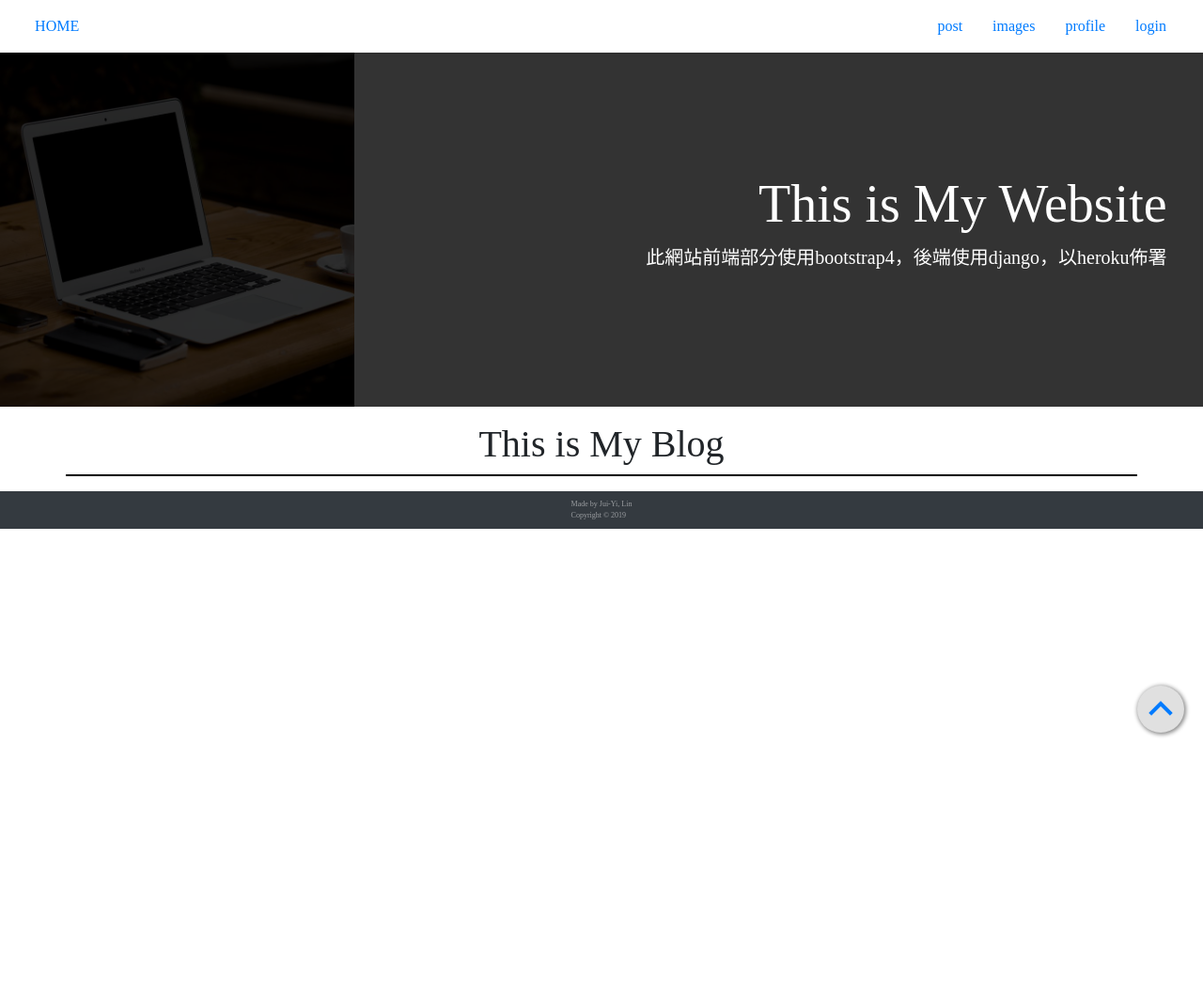
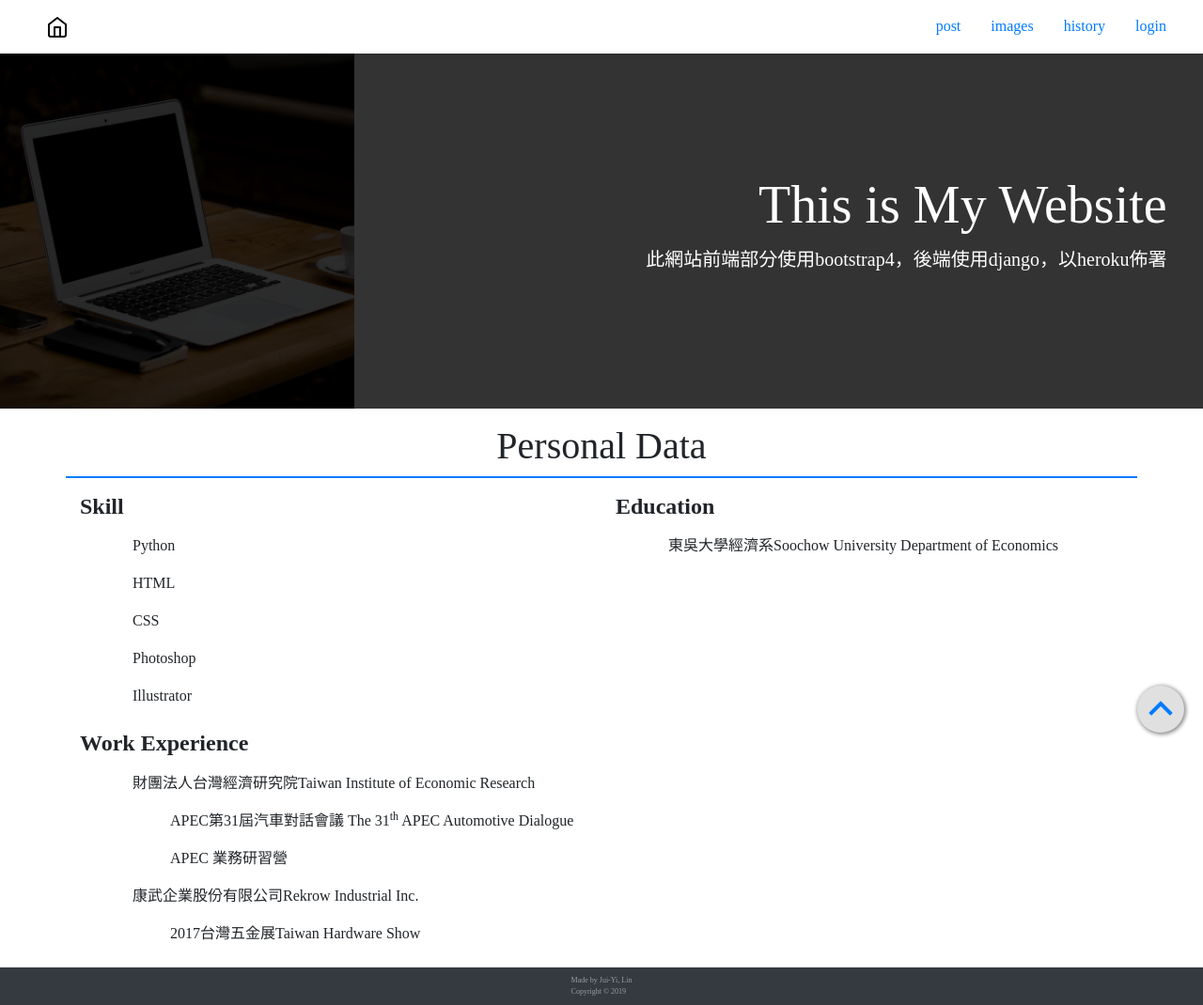
Before and after one commit to juiyilin/django_demo, a Django app: page / in a window 1280 px wide. Shown: the whole page at 94% size. Before the commit the page ends 785 px from the top, so only its background shows below. Run offline with Django 3.2, Linux system fonts and the light colour scheme; data that the repository does not hold is empty; some libraries are stand-ins or nearby versions.

Commit message:
index personal data

```diff
--- a/myblog/templates/base.html
+++ b/myblog/templates/base.html
@@ -21,9 +21,9 @@
     {% load staticfiles %}
     <link rel="stylesheet" href="{% static 'base.css' %}">
 </head>
+{%load static%}
 {% include 'nav.html' %}
 <!-- banner -->
-{%load static%}
 <header>
     <div class="container-fluid" id='jum'>
         <div class="row align-item-center">
--- a/myblog/templates/index.html
+++ b/myblog/templates/index.html
@@ -8,31 +8,56 @@
 
 <body>
     {% block body_title %}
-    <h1>This is My Blog</h1>
+    <h1>Personal Data</h1>
     {% endblock %}
     {% block content %}
-
-    <!-- 區塊1 -->
-    <div id="main" class="container">
-        {% for post in posts %}
-        <div class="row" id="pictext">
-
-            {% load static %}
-            <div class="col-5 col-sm-6 col-xs-12" id="first">
-                <img class="col-m-12 col-sm-12" src="../static/image/{{ post.img }}" alt="xx">
+    <div class="container">
+        <div class="row">
+            <div class="col-md-6 col-12">
+                <h4 class="font-weight-bold">Skill</h4>
+                <ul>
+                    <li class='disabled nav-link text-reset'>Python</li>
+                    <li class='disabled nav-link text-reset'>HTML</li>
+                    <li class='disabled nav-link text-reset'>CSS</li>
+                    <li class='disabled nav-link text-reset'>Photoshop</li>
+                    <li class='disabled nav-link text-reset'>Illustrator</li>
+                </ul>
             </div>
-            <br>
-            <div class="col-7 col-sm-6 col-xs-12" id="second">
-                <h1 style="font-weight: bold;">{{post.title}}</h4>
-                    <p>{{post.body | truncatechars:5}}</p>
-                    <p style="font-size: 10pt; text-align: right;">
-                        發佈時間：{{ post.pub_date | date:"Y-m-d G:i"}}
-                    </p>
-                    <a class="main-more-button" href="post/{{post.id}}">more</a>
+            <div class="col-md-6 col-12">
+                <h4 class="font-weight-bold">Education</h4>
+                <ul>
+                    <li class='disabled nav-link text-body'>東吳大學經濟系Soochow University Department of Economics</li>
+                </ul>
             </div>
         </div>
-        {% endfor %}
     </div>
+    <div class="container">
+        <div class="row">
+            <div class="col-12">
+                <h4 class="font-weight-bold">Work Experience</h4>
+                <ul>
+
+                    <li class="disabled nav-link text-reset">財團法人台灣經濟研究院Taiwan Institute of Economic Research</li>
+                    <ul>
+                        <li class='disabled nav-link text-reset font-weight-lighter'>APEC第31屆汽車對話會議 The 31<sup>th</sup>
+                            APEC
+                            Automotive
+                            Dialogue
+                        </li>
+                        <li class='disabled nav-link text-reset font-weight-lighter'>APEC 業務研習營</li>
+                    </ul>
+
+
+                    <li class="disabled nav-link text-reset">康武企業股份有限公司Rekrow Industrial Inc.</li>
+                    <ul>
+                        <li class='disabled nav-link text-reset font-weight-lighter'>2017台灣五金展Taiwan Hardware Show</li>
+                    </ul>
+
+                </ul>
+            </div>
+        </div>
+    </div>
+
 
     {% endblock %}
 </body>
--- a/myblog/templates/nav.html
+++ b/myblog/templates/nav.html
@@ -1,10 +1,13 @@
+{%load static%}
+
 <body>
     <!-- 導覽列 -->
     <div class="container-fluid d-flex flex-row flex-wrap shadow-sm p-2 bg-white ">
         <div class="col-lg-1 col-12 ">
             <nav class="d-flex nav justify-content-center ">
                 <ul class='nav '>
-                    <li class="nav-item"><a class="nav-link text-reset" href="/">HOME</a></li>
+
+                    <a class="nav-link" href="/"><img src="{%static 'home.svg'%}" alt=""></a>
                 </ul>
             </nav>
         </div>
@@ -18,7 +21,7 @@
                     <li class="nav-item">
                         <a href="/images" class="nav-link text-reset">images</a></li>
                     <li class="nav-item">
-                        <a href="/profile" class="nav-link text-reset">profile</a></li>
+                        <a href="/profile" class="nav-link text-reset">history</a></li>
                     <li class="nav-item">
                         <a href="/admin" class="nav-link text-reset">login</a></li>
                 </ul>
--- a/myblog/templates/profile.html
+++ b/myblog/templates/profile.html
@@ -1,6 +1,6 @@
 {% extends 'base.html' %}
 {% block banner_content%}
-在煩惱要不要念研究所的時候，就栽進程式中了
+與研究人員相比，或許更想成為工程師
 {% endblock %}
 
 
--- a/static/base.css
+++ b/static/base.css
@@ -19,7 +19,7 @@ li {
     color: #007bff;
 }
 
-li:hover {
+.justify-content-around .nav-item li:hover {
     text-shadow: 1px 1px 2px rgb(200, 200, 200);
 }
 
@@ -27,8 +27,8 @@ li:hover {
 #title {
     border-width: 0px 0px 2px 0px;
     border-style: solid;
-    border-color: black;
-    /* background-color: saddlebrown; */
+    border-color: #007bff;
+
 }
 
 .top-button {
@@ -77,6 +77,8 @@ body {
     color: rgb(138, 138, 138);
 }
 
+
+
 .nav-pills .pill-1 .nav-link.active {
     background-color: transparent;
     color: #007bff;
```
Also changed, not shown: static/home.svg (added).
